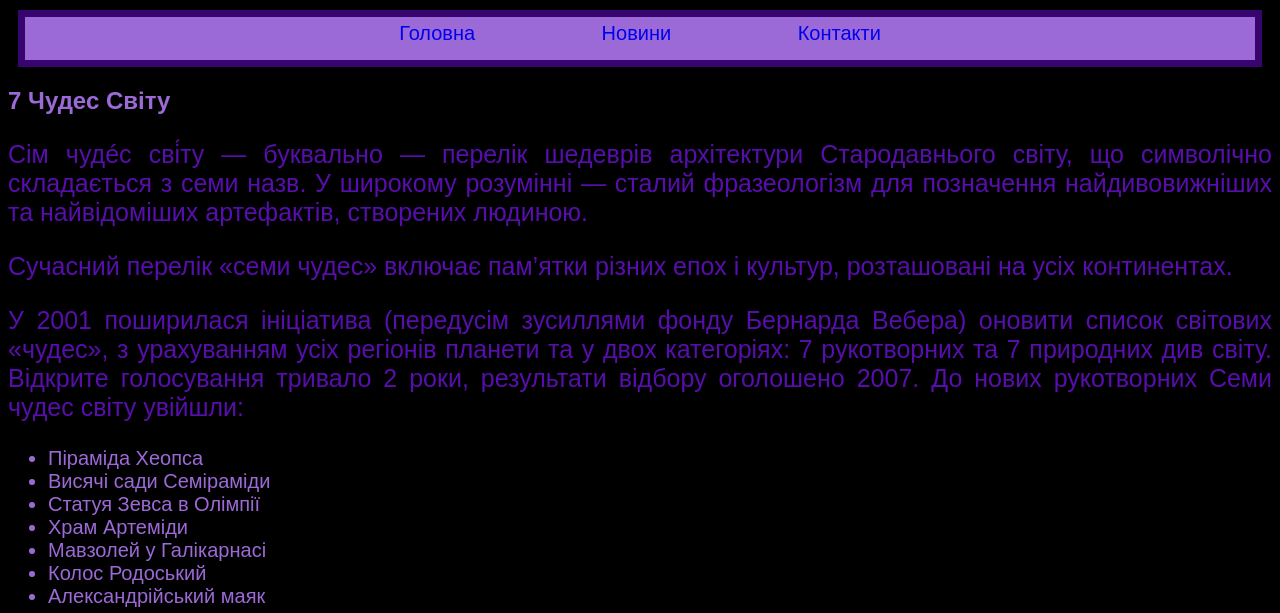
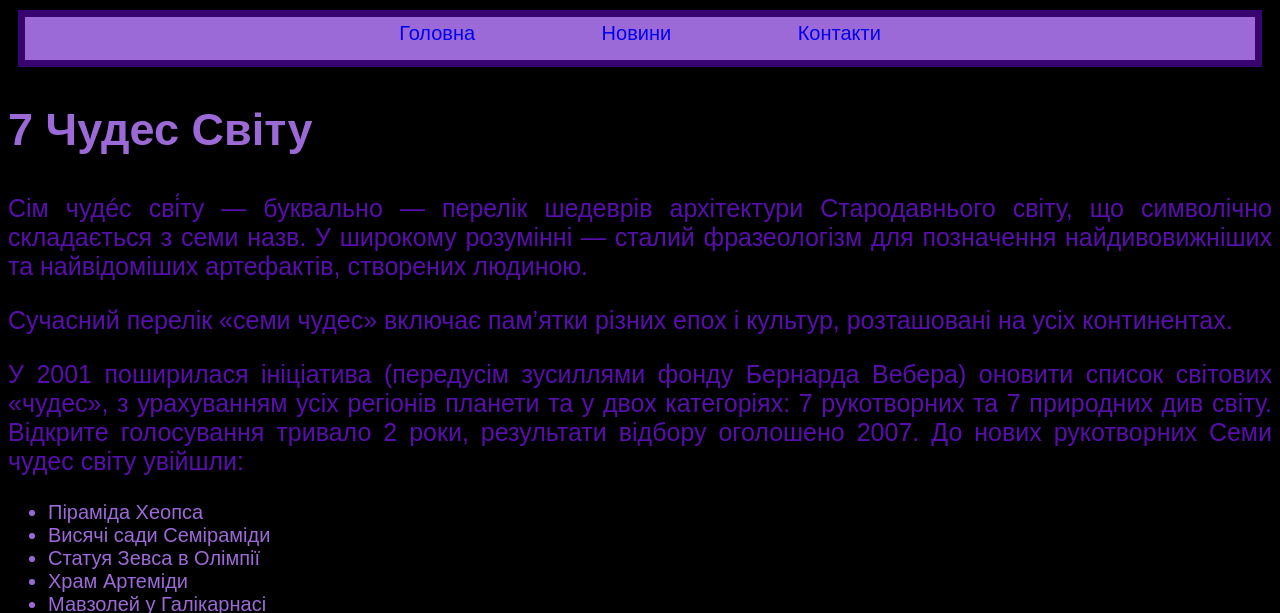
Before and after one commit to Andri4ik/finaly, a plain HTML site: page index.html in a window 1280 px wide. Shown: the top 613 px of the page. Drawn offline with Linux system fonts and the light colour scheme.

Commit message:
Update index.html

```diff
--- a/index.html
+++ b/index.html
@@ -60,6 +60,7 @@ nav{
     text-decoration: none;
 
 }
+
     ul {
     color: #9C6AD6;
        font-size: 20px;
@@ -84,6 +85,8 @@ img {
 }
 h2 {
     color:#9C6AD6;
+    font-size: 45px;
+    text-align: centre;
 }
 
 
```
